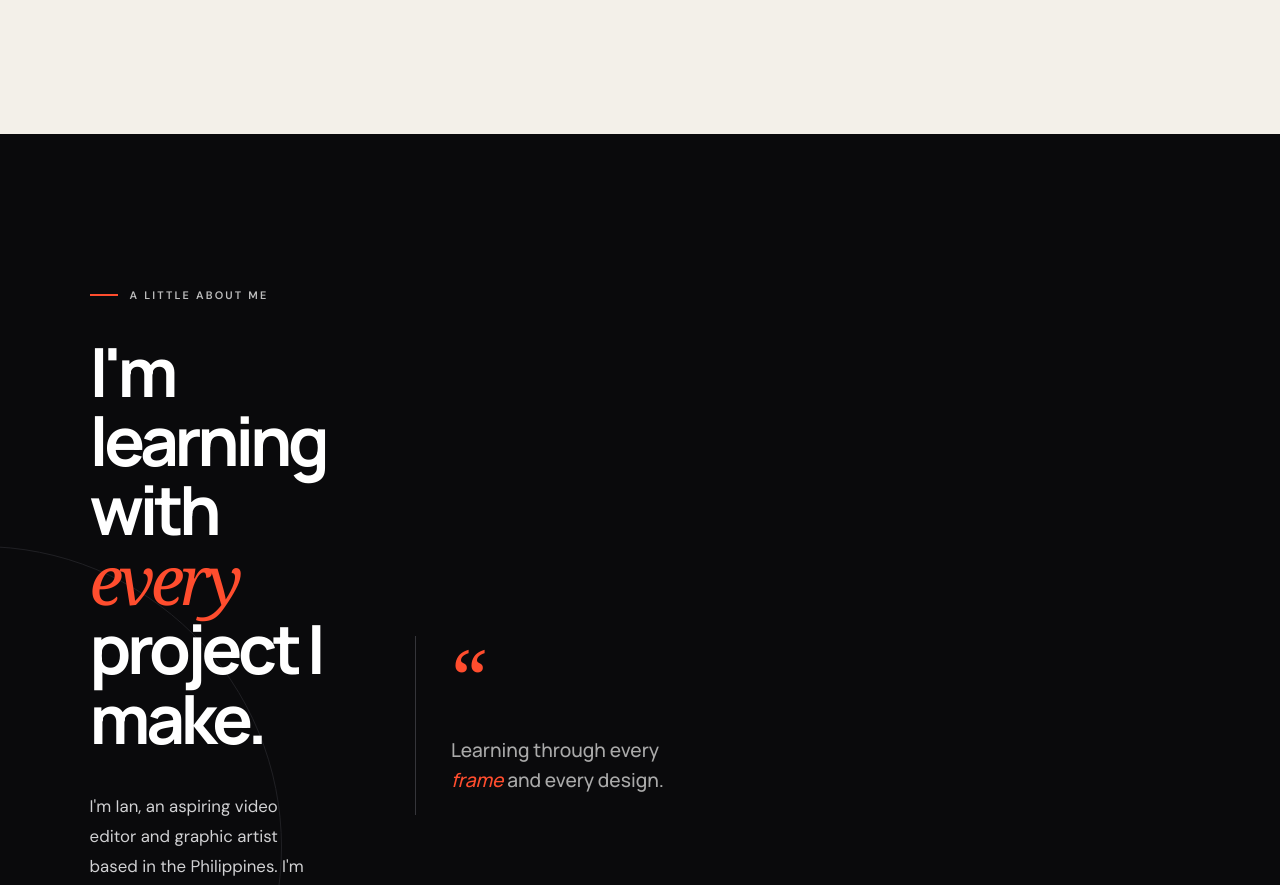
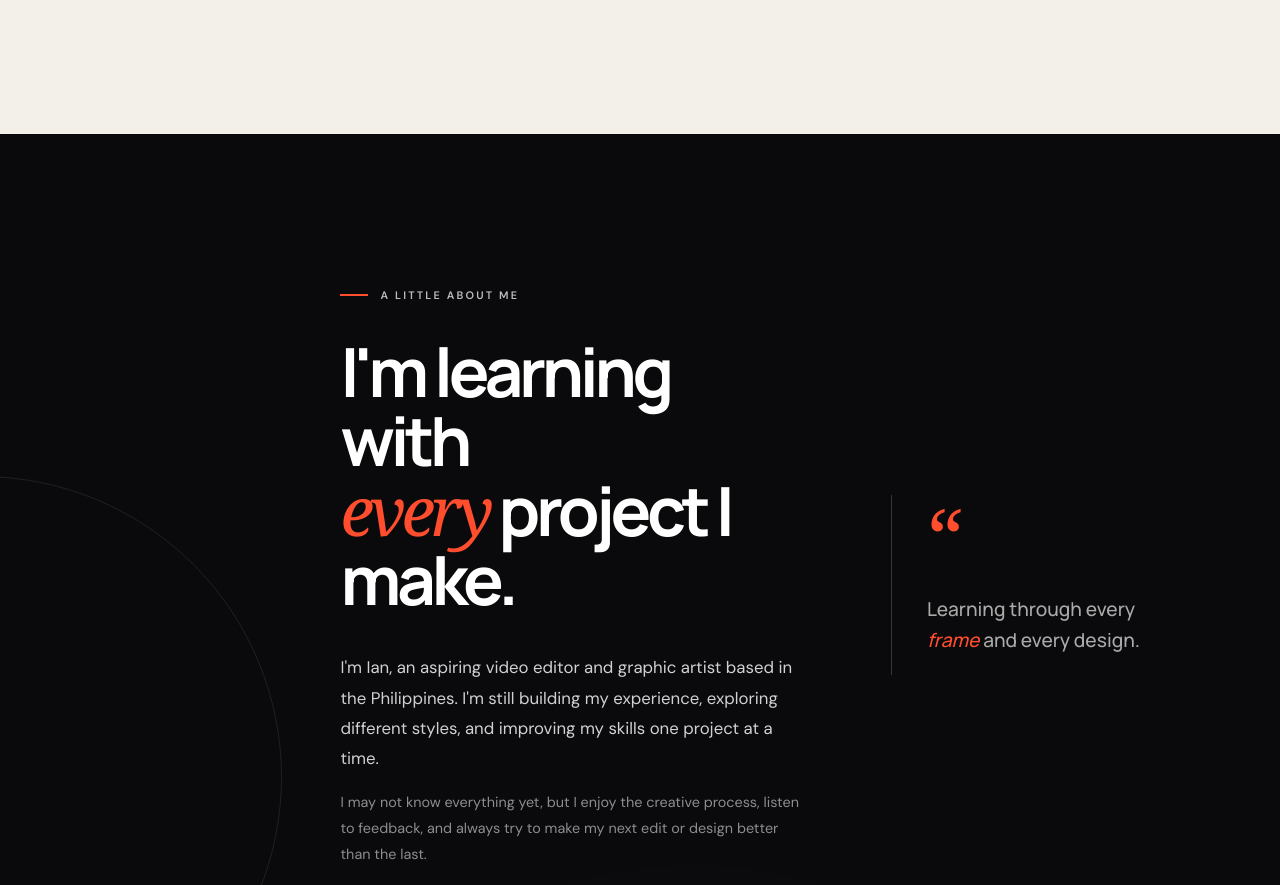
Before and after one commit to Javier-Ian/Javier_Portfolio, a website built with Vite: page index.html in a window 1280 px wide. Shown: the part 3080-3965 px from the top of the page. Built offline with nearby package versions, Linux system fonts and the light colour scheme.

Commit message:
restore column spacing

```diff
--- a/src/style.css
+++ b/src/style.css
@@ -113,9 +113,9 @@ h2 em { font-family: Georgia, serif; font-weight: 400; }
 .artwork-form strong span { color: var(--orange); }
 .artwork-form p { position: absolute; left: 8%; bottom: 7%; font-size: .55rem; letter-spacing: .16em; line-height: 1.6; }
 
-.about { min-height: 100vh; position: relative; display: grid; grid-template-columns: .35fr 1fr .65fr; column-gap: 7vw; row-gap: 75px; align-items: center; overflow: hidden; }
+.about { min-height: 100vh; position: relative; display: grid; grid-template-columns: .35fr 1fr .65fr; column-gap: 7vw; row-gap: 75px; align-items: center; overflow: hidden; scroll-margin-top: 70px; }
 .about::before { content: ''; position: absolute; width: 600px; height: 600px; border: 1px solid #202024; border-radius: 50%; left: -320px; top: 25%; }
-.about-copy { max-width: 690px; }
+.about-copy { grid-column: 2; max-width: 690px; }
 .about-copy .eyebrow { margin-bottom: 35px; }
 .about-copy h2 { margin-bottom: 38px; }
 .about-copy > p:not(.eyebrow) { color: #8d8d91; line-height: 1.8; max-width: 590px; font-size: .9rem; }
@@ -141,7 +141,7 @@ h2 em { font-family: Georgia, serif; font-weight: 400; }
 .app-canva img { width: 119px; height: 119px; }
 .app-capcut { --logo-rotate: -4deg; left: 60%; bottom: -2%; }
 .app-capcut img { width: 128px; height: 128px; }
-.about-quote { border-left: 1px solid #35353a; padding-left: 35px; }
+.about-quote { grid-column: 3; border-left: 1px solid #35353a; padding-left: 35px; }
 .about-quote > span { color: var(--orange); font: 5rem/1 Georgia, serif; }
 .about-quote p { font: 500 1.2rem/1.6 var(--display); color: #aaa; }
 
@@ -178,6 +178,7 @@ footer .logo { color: #fff; }
   .portrait-card::after { background: linear-gradient(90deg, rgba(10,10,12,.8), transparent), linear-gradient(0deg, #0a0a0c 0%, transparent 35%); }
   .section-heading { align-items: start; flex-direction: column; }
   .about { grid-template-columns: 1fr; }
+  .about-copy, .about-quote { grid-column: 1; }
   .about-quote { margin-left: 30%; }
   .software-stage { min-height: 350px; }
 }
```
